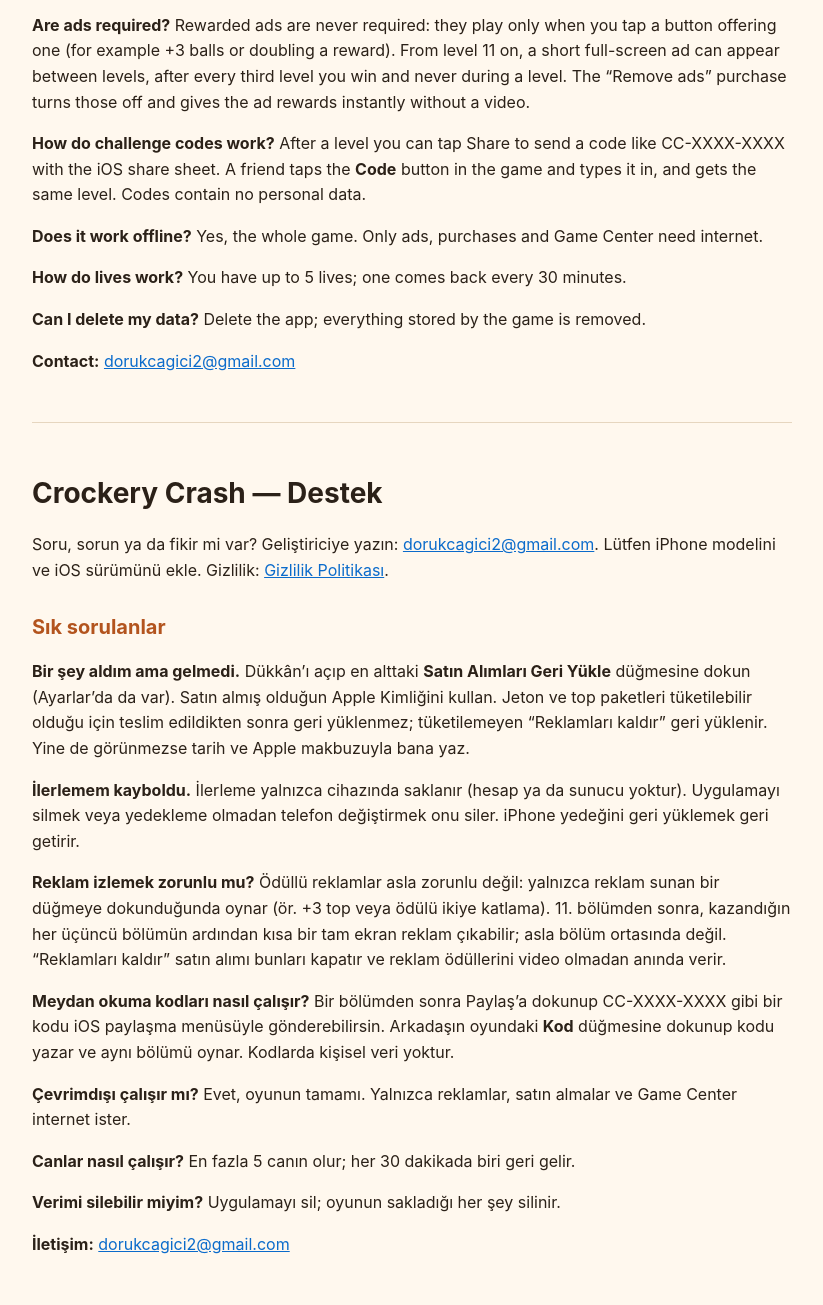
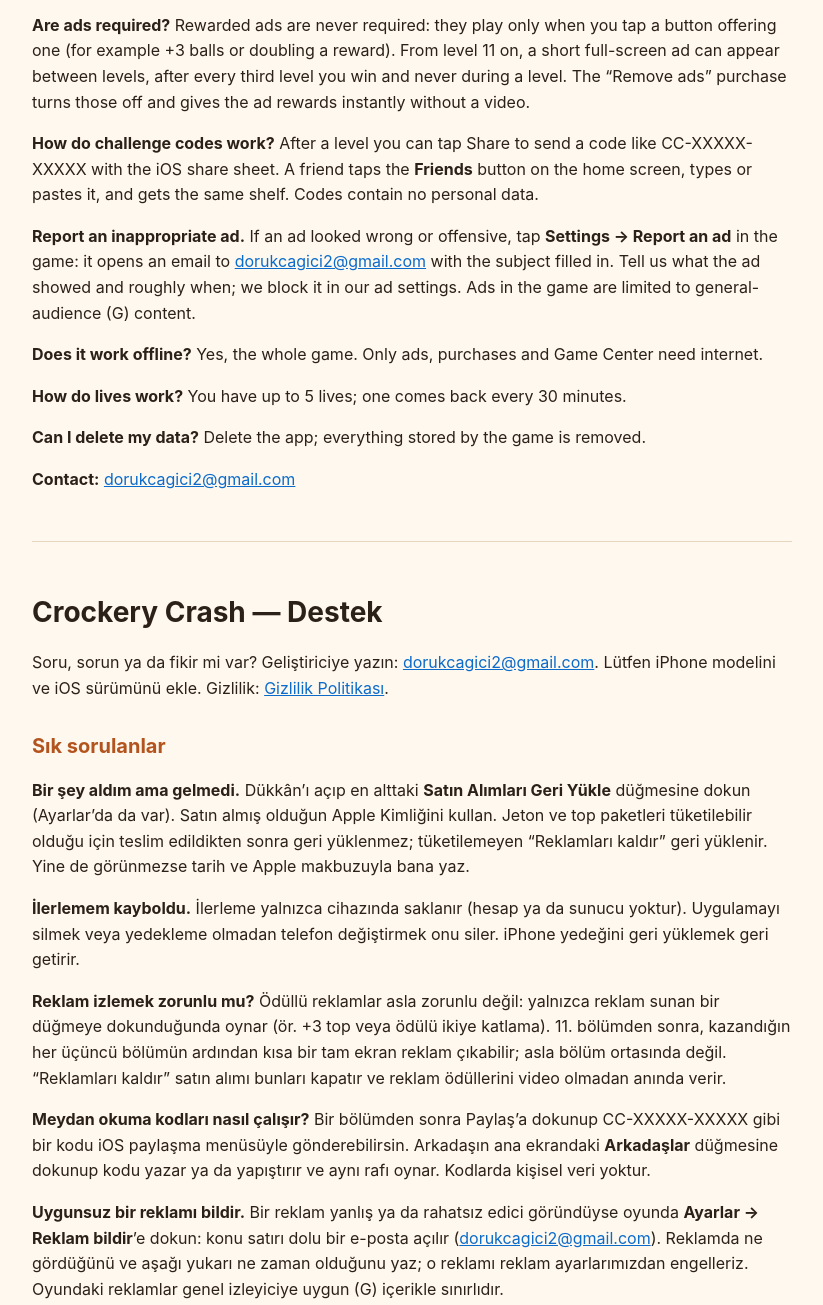
Before and after one commit to TrinovaGame/trinovagame.github.io, a plain HTML site: page crockerycrash/support.html in a window 1280 px wide. Shown: the part 444-1749 px from the top of the page, without its empty margins (228-1051 px from the left). Drawn offline with Linux system fonts and the light colour scheme.

Commit message:
Crockery Crash: Remove ads wording, report an ad section

```diff
--- a/crockerycrash/support.html
+++ b/crockerycrash/support.html
@@ -26,7 +26,8 @@ a { color:var(--a); } nav a { margin-right:16px; } li { margin:4px 0; }
 <p><b>I bought something and it did not arrive.</b> Open the Shop and tap <b>Restore Purchases</b> at the bottom (also in Settings). Use the same Apple ID you bought with. Coin packs and ball packs are consumable, so they cannot be restored once they were delivered; the non-consumable &ldquo;Remove ads&rdquo; can. If a purchase still does not show, email me with the date and Apple receipt.</p>
 <p><b>I lost my progress.</b> Progress is stored only on your device (the game has no accounts or servers). Deleting the app, or changing phones without a device backup, removes it. Restoring an iPhone backup brings it back.</p>
 <p><b>Are ads required?</b> Rewarded ads are never required: they play only when you tap a button offering one (for example +3 balls or doubling a reward). From level 11 on, a short full-screen ad can appear between levels, after every third level you win and never during a level. The &ldquo;Remove ads&rdquo; purchase turns those off and gives the ad rewards instantly without a video.</p>
-<p><b>How do challenge codes work?</b> After a level you can tap Share to send a code like CC-XXXX-XXXX with the iOS share sheet. A friend taps the <b>Code</b> button in the game and types it in, and gets the same level. Codes contain no personal data.</p>
+<p><b>How do challenge codes work?</b> After a level you can tap Share to send a code like CC-XXXXX-XXXXX with the iOS share sheet. A friend taps the <b>Friends</b> button on the home screen, types or pastes it, and gets the same shelf. Codes contain no personal data.</p>
+<p><b>Report an inappropriate ad.</b> If an ad looked wrong or offensive, tap <b>Settings &rarr; Report an ad</b> in the game: it opens an email to <a href="mailto:dorukcagici2@gmail.com?subject=Crockery%20Crash%3A%20inappropriate%20ad">dorukcagici2@gmail.com</a> with the subject filled in. Tell us what the ad showed and roughly when; we block it in our ad settings. Ads in the game are limited to general-audience (G) content.</p>
 <p><b>Does it work offline?</b> Yes, the whole game. Only ads, purchases and Game Center need internet.</p>
 <p><b>How do lives work?</b> You have up to 5 lives; one comes back every 30 minutes.</p>
 <p><b>Can I delete my data?</b> Delete the app; everything stored by the game is removed.</p>
@@ -43,7 +44,8 @@ a { color:var(--a); } nav a { margin-right:16px; } li { margin:4px 0; }
 <p><b>Bir &#351;ey ald&#305;m ama gelmedi.</b> D&uuml;kk&acirc;n&rsquo;&#305; a&ccedil;&#305;p en alttaki <b>Sat&#305;n Al&#305;mlar&#305; Geri Y&uuml;kle</b> d&uuml;&#287;mesine dokun (Ayarlar&rsquo;da da var). Sat&#305;n alm&#305;&#351; oldu&#287;un Apple Kimli&#287;ini kullan. Jeton ve top paketleri t&uuml;ketilebilir oldu&#287;u i&ccedil;in teslim edildikten sonra geri y&uuml;klenmez; t&uuml;ketilemeyen &ldquo;Reklamlar&#305; kald&#305;r&rdquo; geri y&uuml;klenir. Yine de g&ouml;r&uuml;nmezse tarih ve Apple makbuzuyla bana yaz.</p>
 <p><b>&#304;lerlemem kayboldu.</b> &#304;lerleme yaln&#305;zca cihaz&#305;nda saklan&#305;r (hesap ya da sunucu yoktur). Uygulamay&#305; silmek veya yedekleme olmadan telefon de&#287;i&#351;tirmek onu siler. iPhone yede&#287;ini geri y&uuml;klemek geri getirir.</p>
 <p><b>Reklam izlemek zorunlu mu?</b> &Ouml;d&uuml;ll&uuml; reklamlar asla zorunlu de&#287;il: yaln&#305;zca reklam sunan bir d&uuml;&#287;meye dokundu&#287;unda oynar (&ouml;r. +3 top veya &ouml;d&uuml;l&uuml; ikiye katlama). 11. b&ouml;l&uuml;mden sonra, kazand&#305;&#287;&#305;n her &uuml;&ccedil;&uuml;nc&uuml; b&ouml;l&uuml;m&uuml;n ard&#305;ndan k&#305;sa bir tam ekran reklam &ccedil;&#305;kabilir; asla b&ouml;l&uuml;m ortas&#305;nda de&#287;il. &ldquo;Reklamlar&#305; kald&#305;r&rdquo; sat&#305;n al&#305;m&#305; bunlar&#305; kapat&#305;r ve reklam &ouml;d&uuml;llerini video olmadan an&#305;nda verir.</p>
-<p><b>Meydan okuma kodlar&#305; nas&#305;l &ccedil;al&#305;&#351;&#305;r?</b> Bir b&ouml;l&uuml;mden sonra Payla&#351;&rsquo;a dokunup CC-XXXX-XXXX gibi bir kodu iOS payla&#351;ma men&uuml;s&uuml;yle g&ouml;nderebilirsin. Arkada&#351;&#305;n oyundaki <b>Kod</b> d&uuml;&#287;mesine dokunup kodu yazar ve ayn&#305; b&ouml;l&uuml;m&uuml; oynar. Kodlarda ki&#351;isel veri yoktur.</p>
+<p><b>Meydan okuma kodlar&#305; nas&#305;l &ccedil;al&#305;&#351;&#305;r?</b> Bir b&ouml;l&uuml;mden sonra Payla&#351;&rsquo;a dokunup CC-XXXXX-XXXXX gibi bir kodu iOS payla&#351;ma men&uuml;s&uuml;yle g&ouml;nderebilirsin. Arkada&#351;&#305;n ana ekrandaki <b>Arkada&#351;lar</b> d&uuml;&#287;mesine dokunup kodu yazar ya da yap&#305;&#351;t&#305;r&#305;r ve ayn&#305; raf&#305; oynar. Kodlarda ki&#351;isel veri yoktur.</p>
+<p><b>Uygunsuz bir reklam&#305; bildir.</b> Bir reklam yanl&#305;&#351; ya da rahats&#305;z edici g&ouml;r&uuml;nd&uuml;yse oyunda <b>Ayarlar &rarr; Reklam bildir</b>&rsquo;e dokun: konu sat&#305;r&#305; dolu bir e-posta a&ccedil;&#305;l&#305;r (<a href="mailto:dorukcagici2@gmail.com?subject=Crockery%20Crash%3A%20uygunsuz%20reklam">dorukcagici2@gmail.com</a>). Reklamda ne g&ouml;rd&uuml;&#287;&uuml;n&uuml; ve a&#351;a&#287;&#305; yukar&#305; ne zaman oldu&#287;unu yaz; o reklam&#305; reklam ayarlar&#305;m&#305;zdan engelleriz. Oyundaki reklamlar genel izleyiciye uygun (G) i&ccedil;erikle s&#305;n&#305;rl&#305;d&#305;r.</p>
 <p><b>&Ccedil;evrimd&#305;&#351;&#305; &ccedil;al&#305;&#351;&#305;r m&#305;?</b> Evet, oyunun tamam&#305;. Yaln&#305;zca reklamlar, sat&#305;n almalar ve Game Center internet ister.</p>
 <p><b>Canlar nas&#305;l &ccedil;al&#305;&#351;&#305;r?</b> En fazla 5 can&#305;n olur; her 30 dakikada biri geri gelir.</p>
 <p><b>Verimi silebilir miyim?</b> Uygulamay&#305; sil; oyunun saklad&#305;&#287;&#305; her &#351;ey silinir.</p>
```
Also changed, not shown: crockerycrash/privacy.html (+1 -1 lines).
